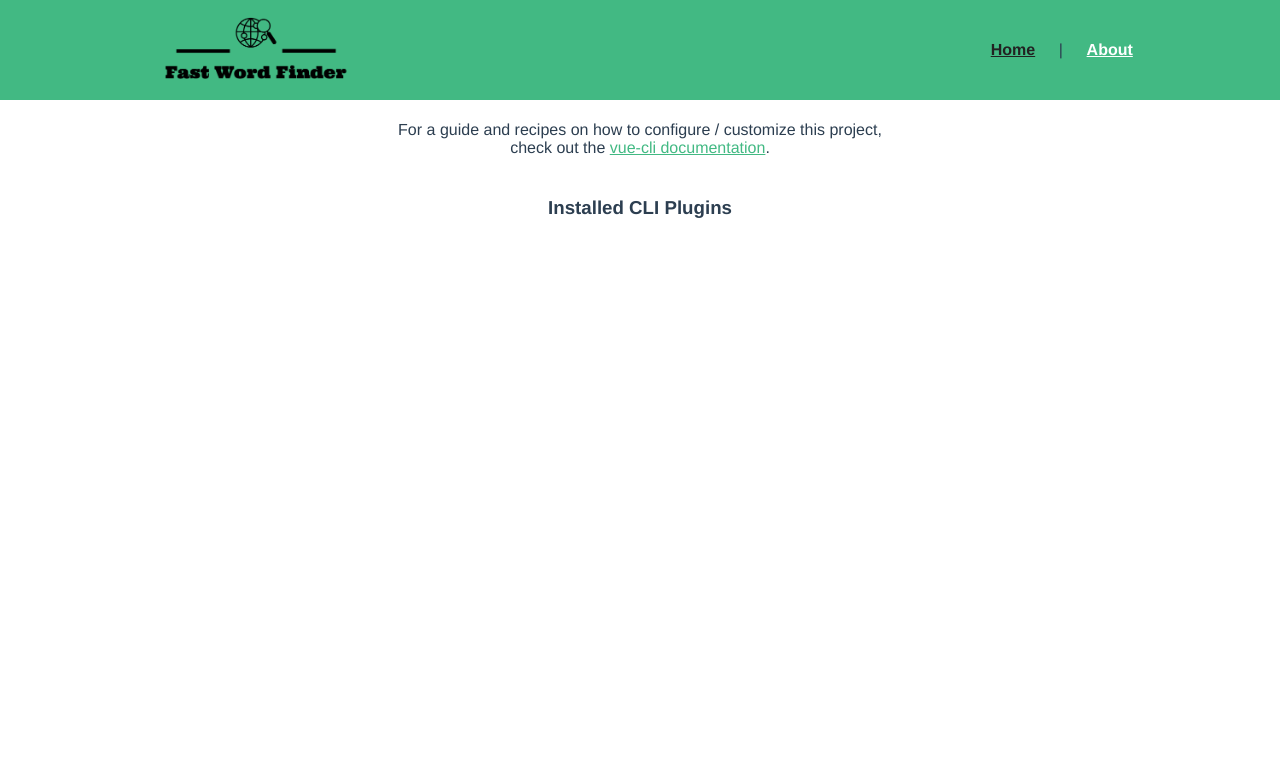
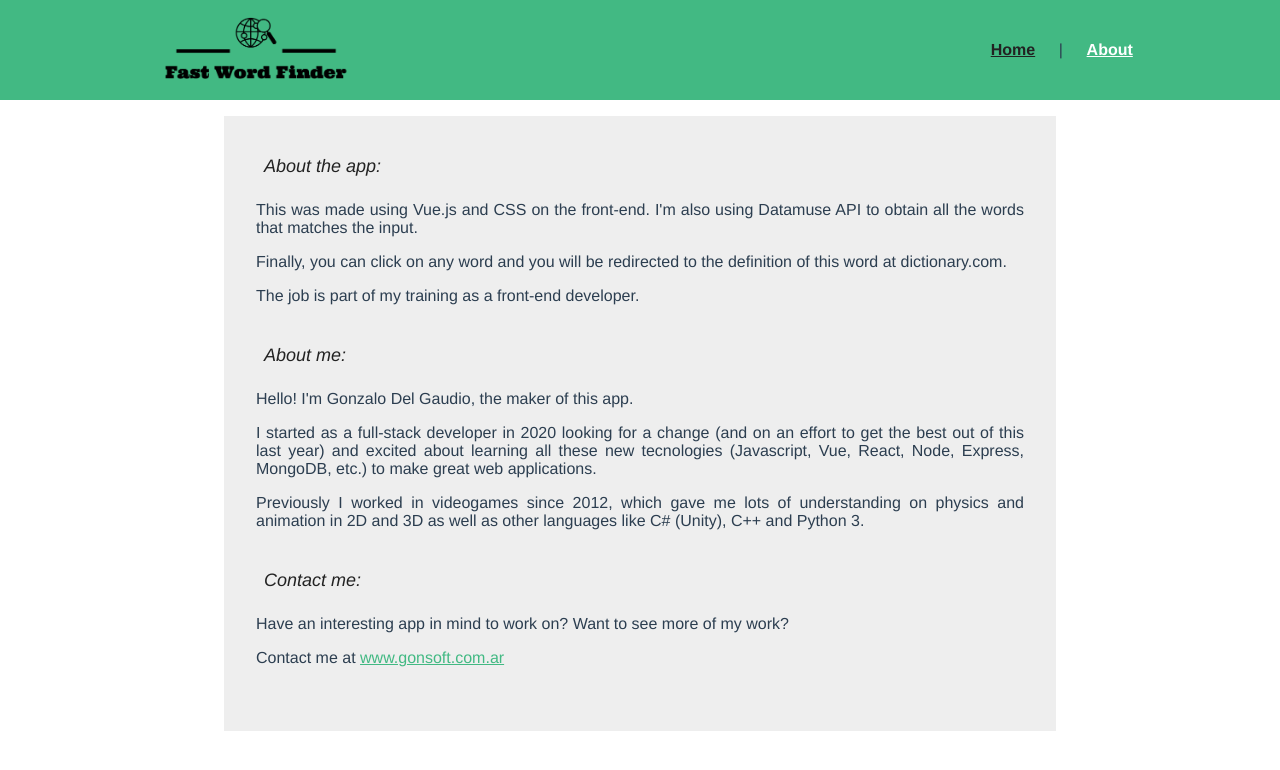
Before and after one commit to gonherdg/word-finder-vue, a Vue app: page /about in a window 1280 px wide. Shown: the top 770 px of the page. Built offline with nearby package versions, Linux system fonts and the light colour scheme.

Commit message:
feat: real info on About

```diff
--- a/src/components/Header.vue
+++ b/src/components/Header.vue
@@ -22,8 +22,7 @@ export default {
     msg: String,
   },
 
-  methods: {
-  },
+  methods: {},
 };
 </script>
 
--- a/src/views/About.vue
+++ b/src/views/About.vue
@@ -1,15 +1,60 @@
 <template>
   <div class="hello">
-    <Header></Header>
-    <h1>{{ msg }}</h1>
-    <p>
-      For a guide and recipes on how to configure / customize this project,<br />
-      check out the
-      <a href="https://cli.vuejs.org" target="_blank" rel="noopener"
-        >vue-cli documentation</a
-      >.
-    </p>
-    <h3>Installed CLI Plugins</h3>
+    <div class="main">
+      <div class="flex-parent">
+        <div class="subtitle">About the app:</div>
+
+        <div>
+          <p>
+            This was made using Vue.js and CSS on the front-end. I'm also using
+            Datamuse API to obtain all the words that matches the input.
+          </p>
+
+          <p>
+            Finally, you can click on any word and you will be redirected to the
+            definition of this word at dictionary.com.
+          </p>
+
+          <p>The job is part of my training as a front-end developer.</p>
+        </div>
+      </div>
+
+      <div class="flex-parent">
+        <div class="subtitle">About me:</div>
+
+        <div>
+          <p>Hello! I'm Gonzalo Del Gaudio, the maker of this app.</p>
+
+          <p>
+            I started as a full-stack developer in 2020 looking for a change
+            (and on an effort to get the best out of this last year) and excited
+            about learning all these new tecnologies (Javascript, Vue, React,
+            Node, Express, MongoDB, etc.) to make great web applications.
+          </p>
+
+          <p>
+            Previously I worked in videogames since 2012, which gave me lots of
+            understanding on physics and animation in 2D and 3D as well as other
+            languages like C# (Unity), C++ and Python 3.
+          </p>
+        </div>
+      </div>
+
+      <div class="flex-parent">
+        <div class="subtitle">Contact me:</div>
+
+        <div>
+          <p>
+            Have an interesting app in mind to work on? Want to see more of my
+            work?
+          </p>
+
+          <p>
+            Contact me at <a href="http://gonsoft.com.ar">www.gonsoft.com.ar</a>
+          </p>
+        </div>
+      </div>
+    </div>
   </div>
 </template>
 
@@ -25,6 +70,35 @@ export default {
 
 <!-- Add "scoped" attribute to limit CSS to this component only -->
 <style scoped>
+.main {
+  max-width: 60%;
+  margin: auto;
+  margin-top: 1rem;
+  margin-bottom: 1rem;
+  padding: 2rem;
+  background-color: #eee;
+  text-align: justify;
+}
+
+.flex-parent {
+  display: flex;
+  flex-direction: column;
+  padding-bottom: 1rem;
+}
+
+.subtitle {
+  padding-left: 1rem;
+  padding-right: 1rem;
+  font-style: italic;
+  font-size: large;
+  color: #222;
+  padding: 0.5rem;
+}
+
+p {
+  padding: 0rem;
+}
+
 h3 {
   margin: 40px 0 0;
 }
--- a/src/views/Home.vue
+++ b/src/views/Home.vue
@@ -1,6 +1,6 @@
 <template>
   <div class="home">
-    <h1>{{ msg }}</h1>
+    <h1>Fast Word Finder</h1>
     <strong class="instruccions"
       >Find words entering some of it's letters:</strong
     >
```
